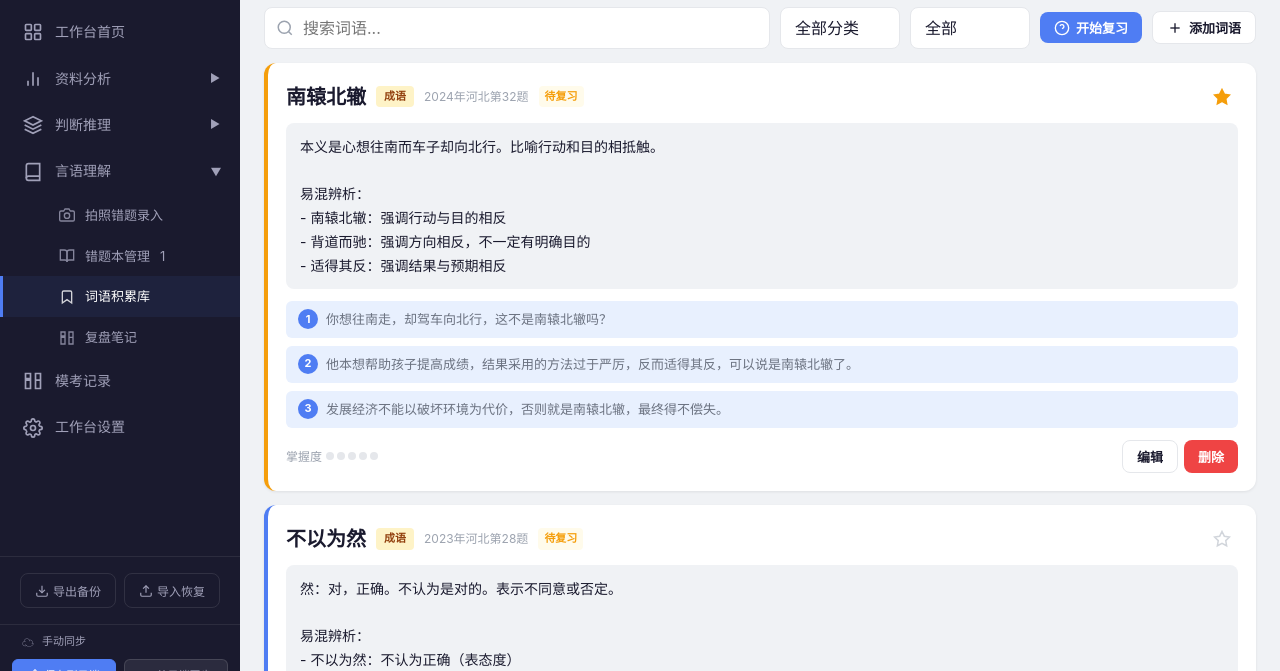
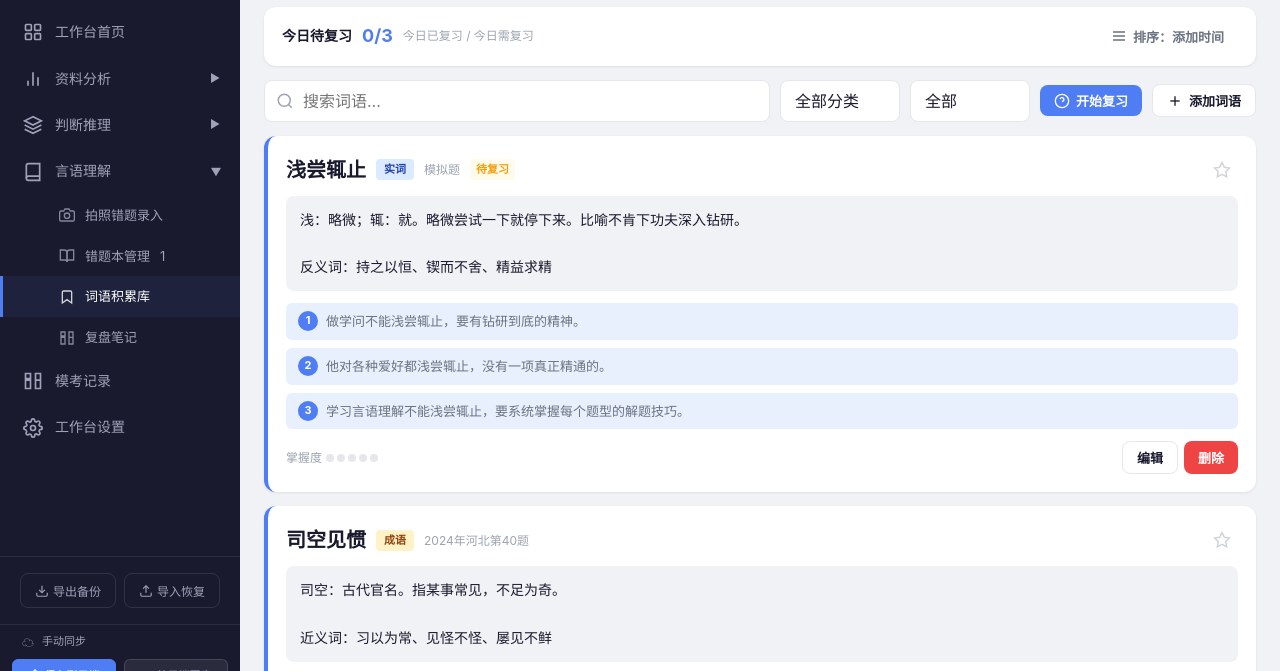
Before and after one commit to MM-miao11/hebei-gaokao-sync, a website: page public/index.html in a window 1280 px wide. Both pictures are taken after a click on the element "词语积累库". Shown: the part 103-774 px from the top of the page. Drawn offline with Linux system fonts and the light colour scheme.

Commit message:
Add files via upload

```diff
--- a/public/index.html
+++ b/public/index.html
@@ -324,6 +324,18 @@ input[type="file"]{display:none;}
 .btn-ghost:hover{background:var(--main-bg);}
 .btn-sm{padding:6px 14px;font-size:13px;}
 
+/* ========== 词语统计栏 ========== */
+.word-statbar{
+  display:flex;align-items:center;justify-content:space-between;
+  background:var(--card-bg);border-radius:var(--radius);
+  padding:14px 18px;margin-bottom:14px;
+  box-shadow:var(--shadow);border:1px solid var(--border-color);
+}
+.word-today-due{display:flex;align-items:center;gap:10px;flex-wrap:wrap;}
+.word-today-label{font-size:14px;font-weight:600;color:var(--text-primary);}
+#word-due-count{font-size:18px;color:var(--accent);}
+.word-today-hint{font-size:12px;color:var(--text-tertiary);}
+
 /* ========== 词语卡片 ========== */
 .word-card{
   background:var(--card-bg);border-radius:var(--radius);padding:18px;
@@ -1107,6 +1119,18 @@ input[type="file"]{display:none;}
   <div class="page-header">
     <div class="page-title">词语积累库</div>
     <div class="page-desc">言语易错词语专项积累：填空+释义+三例句</div>
+  </div>
+
+  <div class="word-statbar">
+    <div class="word-today-due">
+      <span class="word-today-label">今日待复习</span>
+      <strong id="word-due-count">0/0</strong>
+      <span class="word-today-hint">今日已复习 / 今日需复习</span>
+    </div>
+    <button class="btn btn-ghost btn-sm" onclick="cycleWordSort()" id="word-sort-btn">
+      <svg viewBox="0 0 24 24" fill="none" stroke="currentColor" stroke-width="2"><path d="M3 6h18M3 12h18M3 18h18"/></svg>
+      排序：添加时间
+    </button>
   </div>
 
   <div class="toolbar">
@@ -2723,6 +2747,20 @@ function saveWord(){
   renderWords();
 }
 
+var wordSortMode = 'time'; // time | pinyin | level
+
+function cycleWordSort(){
+  var order = ['time','pinyin','level'];
+  var idx = order.indexOf(wordSortMode);
+  wordSortMode = order[(idx + 1) % order.length];
+  var labels = { time:'添加时间', pinyin:'拼音', level:'熟练度' };
+  var btn = document.getElementById('word-sort-btn');
+  if(btn){
+    btn.innerHTML = '<svg viewBox="0 0 24 24" fill="none" stroke="currentColor" stroke-width="2"><path d="M3 6h18M3 12h18M3 18h18"/></svg>排序：' + labels[wordSortMode];
+  }
+  renderWords();
+}
+
 function renderWords(){
   var words = loadActive(KEYS.words);
   var search = document.getElementById('word-search').value.toLowerCase();
@@ -2730,12 +2768,37 @@ function renderWords(){
   var filterStar = document.getElementById('word-filter-star').value;
   var today = todayStr();
 
+  // 今日待复习统计：已复习数 / 今日需复习总数
+  var todayDue = words.filter(function(w){ return w.nextReview && w.nextReview <= today; });
+  var todayReviewed = todayDue.filter(function(w){ return w.lastReview === today; }).length;
+  var dueCountEl = document.getElementById('word-due-count');
+  if(dueCountEl) dueCountEl.textContent = todayReviewed + '/' + todayDue.length;
+
   var filtered = words.filter(function(w){
     if(search && w.word.toLowerCase().indexOf(search) === -1 && w.explanation.toLowerCase().indexOf(search) === -1) return false;
     if(filterCat && w.category !== filterCat) return false;
     if(filterStar === 'starred' && !w.starred) return false;
     if(filterStar === 'due' && !(w.nextReview && w.nextReview <= today)) return false;
     return true;
+  });
+
+  // 排序
+  filtered.sort(function(a,b){
+    if(wordSortMode === 'time'){
+      var ta = a.createdAt ? new Date(a.createdAt).getTime() : 0;
+      var tb = b.createdAt ? new Date(b.createdAt).getTime() : 0;
+      return tb - ta; // 新的在前
+    }
+    if(wordSortMode === 'pinyin'){
+      return (a.word || '').localeCompare(b.word || '', 'zh-CN');
+    }
+    if(wordSortMode === 'level'){
+      var la = (a.reviewLevel || 0), lb = (b.reviewLevel || 0);
+      if(la !== lb) return lb - la; // 熟练度高的在前
+      var pa = a.word || '', pb = b.word || '';
+      return pa.localeCompare(pb, 'zh-CN');
+    }
+    return 0;
   });
 
   var list = document.getElementById('word-list');
```
